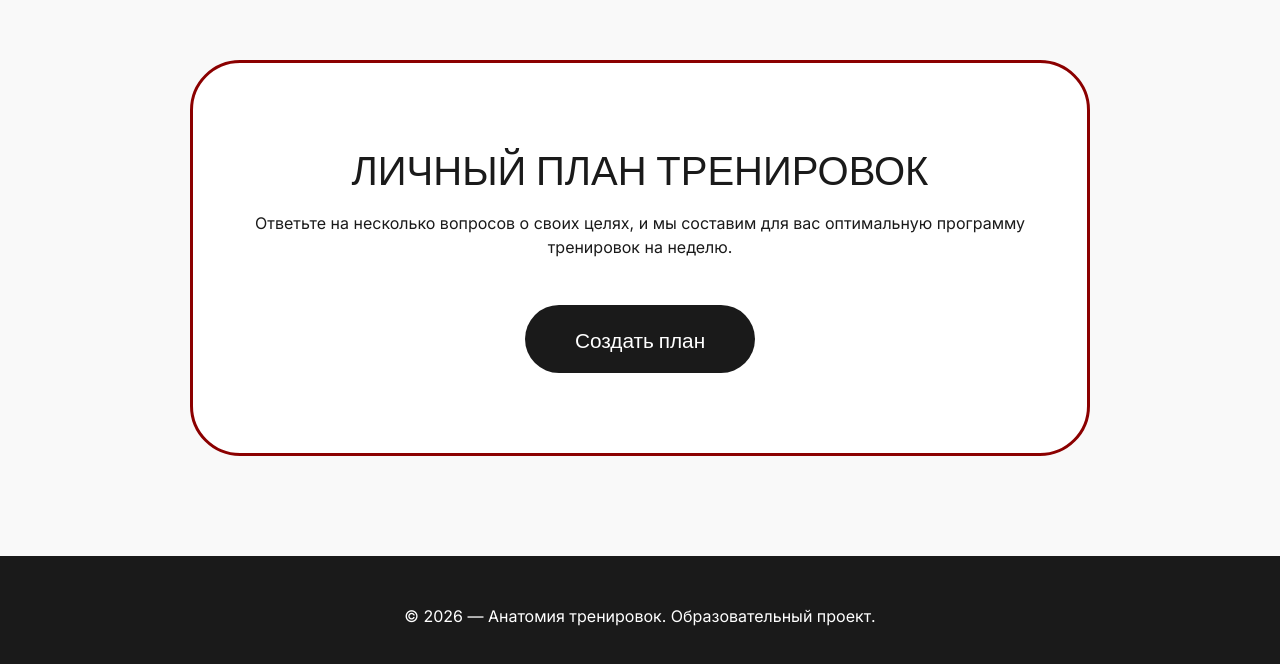
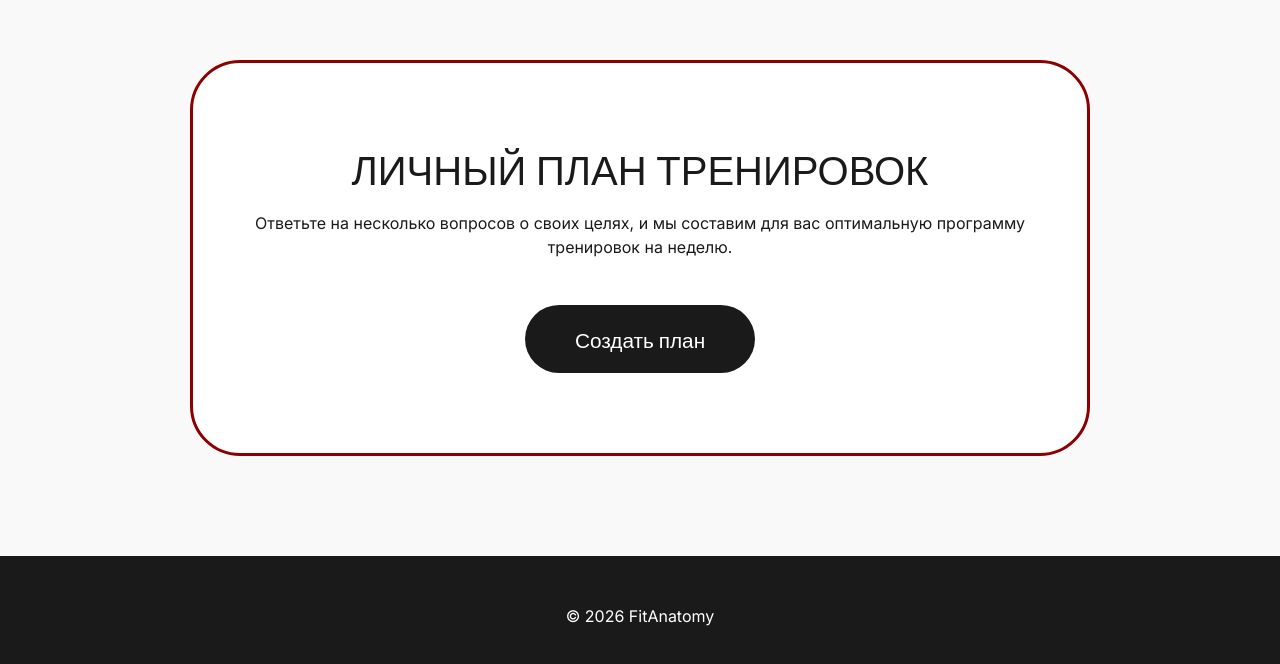
Before and after one commit to alexaeva/anatomyfit, a Vue app in the folder muscle-app/: page / in a window 1280 px wide. Shown: the part 2164-2828 px from the top of the page. Built offline with nearby package versions, Linux system fonts and the light colour scheme.

Commit message:
правки внесены

```diff
--- a/muscle-app/src/App.vue
+++ b/muscle-app/src/App.vue
@@ -46,7 +46,7 @@ const scrollToTop = () => {
     </main>
 
     <footer>
-      <p>&copy; 2026 — Анатомия тренировок. Образовательный проект.</p>
+      <p>&copy; 2026 FitAnatomy</p>
     </footer>
   </div>
 </template>
```
